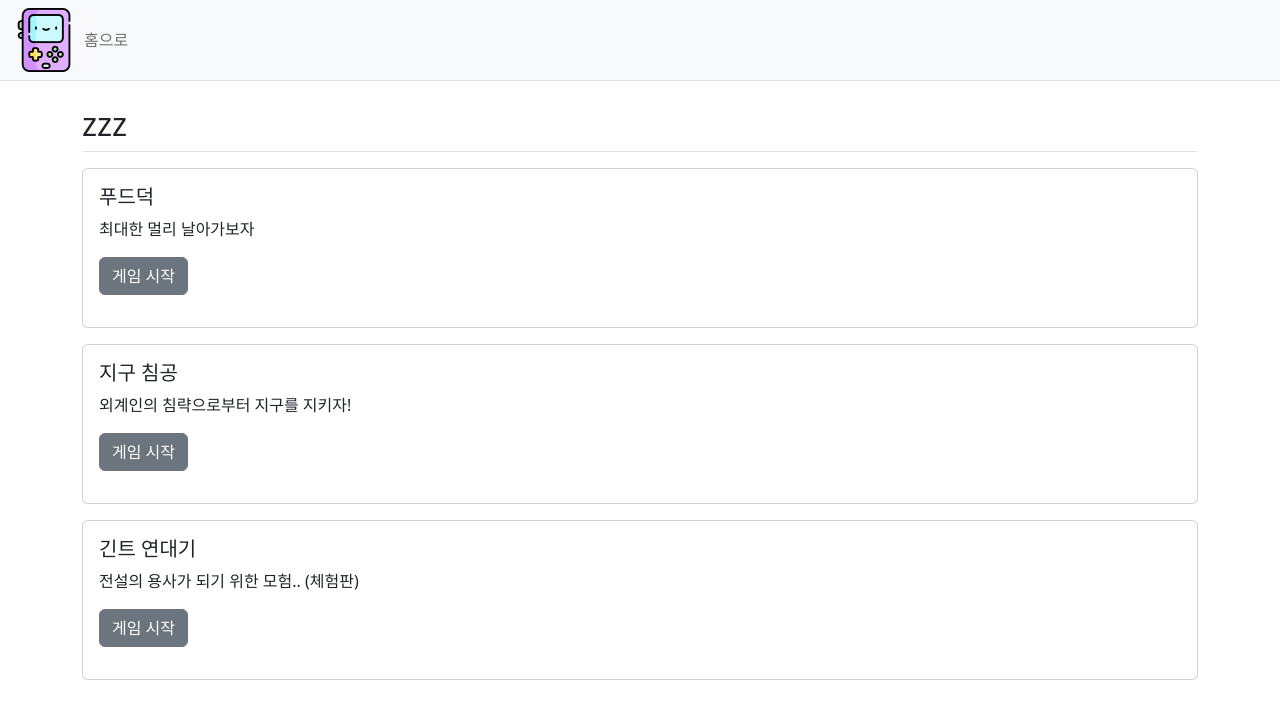
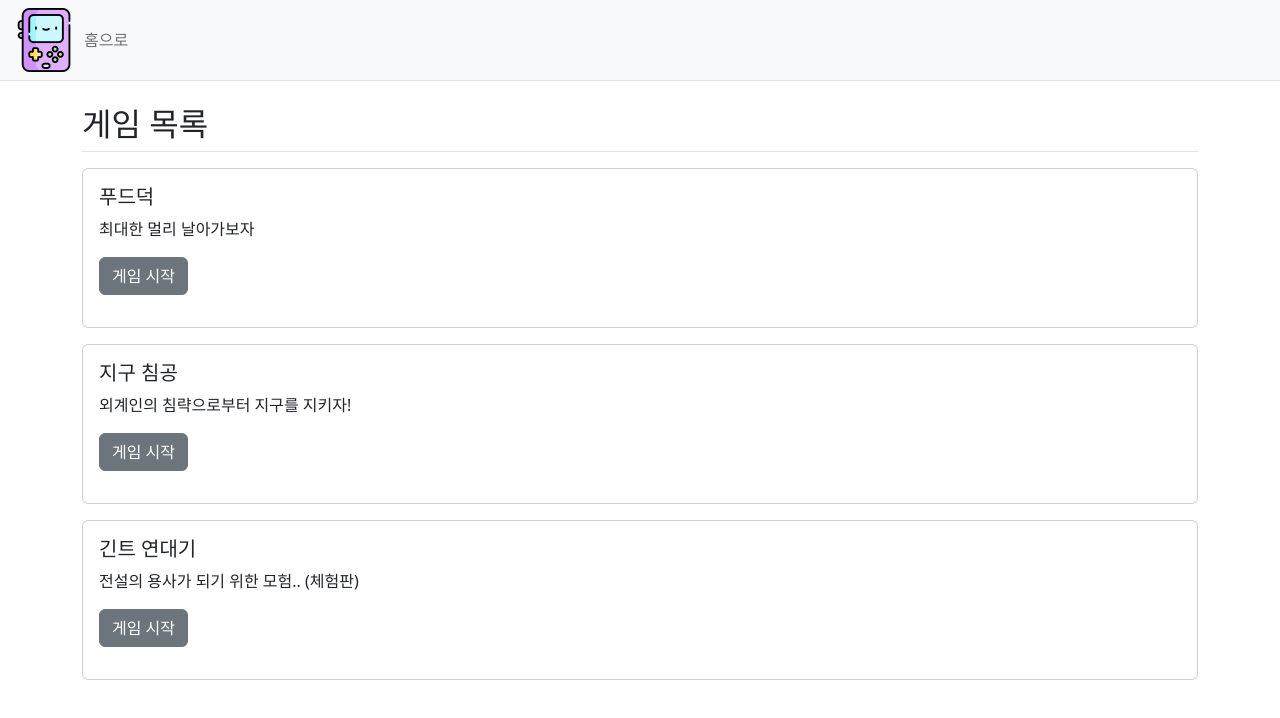
Before and after one commit to dev-bong/playground, a Svelte app: page / in a window 1280 px wide. Shown: the top 718 px of the page. Built offline with nearby package versions, Linux system fonts and the light colour scheme.

Commit message:
✨ 홈 화면 문구 변경2

```diff
--- a/src/routes/Home.svelte
+++ b/src/routes/Home.svelte
@@ -7,7 +7,7 @@
 
 <div class="container my-3">
     <!-- 게시글 -->
-    <h2 class="border-bottom py-2">zzz</h2>
+    <h2 class="border-bottom py-2">게임 목록</h2>
 
     <div class="card my-3">
         <div class="card-body">
```
